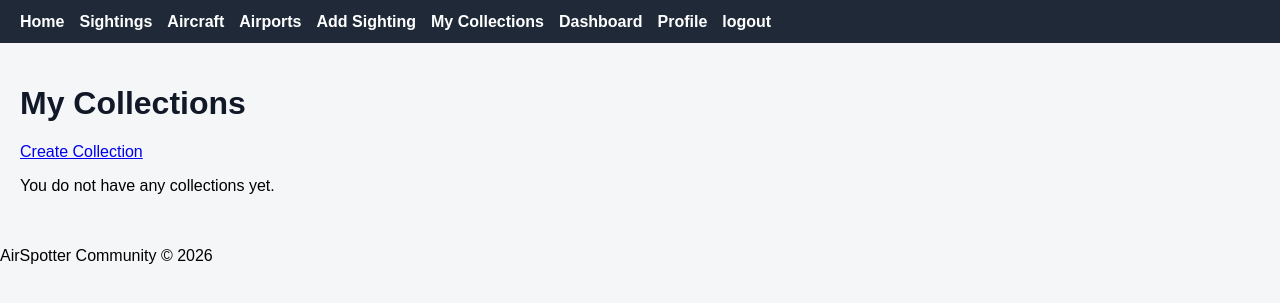
After one commit to galinhristov/airspotter-project, a Django app: page /community/collections/ in a window 1280 px wide. The commit adds this page. Shown: the top 303 px of the page. Run offline with Django 5.2, Linux system fonts and the light colour scheme; the visitor is signed in with stand-in values (Sample User, id 1); data that the repository does not hold is empty.

Commit message:
Implement collections CRUD with owner-based access and sightings selection

```diff
--- a/community/urls.py
+++ b/community/urls.py
@@ -1 +1,16 @@
-urlpatterns = ()
+from django.urls import path
+
+from community.views import (CollectionListView,
+                             CollectionDetailView,
+                             CollectionCreateView,
+                             CollectionUpdateView,
+                             CollectionDeleteView
+                             )
+
+urlpatterns = (
+    path('collections/', CollectionListView.as_view(), name='collection-list'),
+    path('collections/create/', CollectionCreateView.as_view(), name='collection-create'),
+    path('collections/<int:pk>/', CollectionDetailView.as_view(), name='collection-details'),
+    path('collections/<int:pk>/edit/', CollectionUpdateView.as_view(), name='collection-edit'),
+    path('collections/<int:pk>/delete/', CollectionDeleteView.as_view(), name='collection-delete'),
+)
--- a/community/views.py
+++ b/community/views.py
@@ -1,3 +1,68 @@
-from django.shortcuts import render
+from django.contrib.auth.mixins import LoginRequiredMixin, UserPassesTestMixin
+from django.urls import reverse_lazy
+from django.views.generic import ListView, DetailView, CreateView, UpdateView, DeleteView
 
-# Create your views here.
+from community.forms import CollectionCreateForm, CollectionEditForm
+from community.models import Collection
+
+
+class CollectionOwnerRequiredMixin(UserPassesTestMixin):
+    def test_func(self):
+        obj = self.get_object()
+        return obj.owner == self.request.user
+
+
+class CollectionListView(LoginRequiredMixin, ListView):
+    model = Collection
+    template_name = 'community/collection-list.html'
+    context_object_name = 'collections'
+
+    def get_queryset(self):
+        return Collection.objects.filter(owner=self.request.user).prefetch_related('sightings')
+
+
+class CollectionDetailView(LoginRequiredMixin, DetailView):
+    model = Collection
+    template_name = 'community/collection-details.html'
+    context_object_name = 'collection'
+
+    def get_queryset(self):
+        return Collection.objects.filter(owner=self.request.user).prefetch_related('sightings')
+
+
+class CollectionCreateView(LoginRequiredMixin, CreateView):
+    model = Collection
+    form_class = CollectionCreateForm
+    template_name = 'community/collection-create.html'
+    success_url = reverse_lazy('collection-list')
+
+    def form_valid(self, form):
+        form.instance.owner = self.request.user
+        return super().form_valid(form)
+
+    def get_form(self, form_class=None):
+        form = super().get_form(form_class)
+        form.fields['sightings'].queryset = self.request.user.sightings.all()
+        return form
+
+
+class CollectionUpdateView(LoginRequiredMixin, CollectionOwnerRequiredMixin, UpdateView):
+    model = Collection
+    form_class = CollectionEditForm
+    template_name = 'community/collection-edit.html'
+    context_object_name = 'collection'
+
+    def get_success_url(self):
+        return reverse_lazy('collection-details', kwargs={'pk': self.object.pk})
+
+    def get_form(self, form_class=None):
+        form = super().get_form(form_class)
+        form.fields['sightings'].queryset = self.request.user.sightings.all()
+        return form
+
+
+class CollectionDeleteView(LoginRequiredMixin, CollectionOwnerRequiredMixin, DeleteView):
+    model = Collection
+    template_name = 'community/collection-delete.html'
+    success_url = reverse_lazy('collection-list')
+    context_object_name = 'collection'
--- /dev/null
+++ b/templates/community/collection-list.html
@@ -0,0 +1,27 @@
+{% extends 'base.html' %}
+
+{% block content %}
+    <h1>My Collections</h1>
+    <p>
+        <a href="{% url 'collection-create' %}">Create Collection</a>
+    </p>
+
+    {% if collections %}
+        <ul>
+            {% for collection in collections %}
+                <li>
+                    <a href="{% url 'collection-details' pk=collection.pk %}">
+                        {{ collection.title }}
+                        {% if collection.is_public %}
+                            (Public)
+                        {% else %}
+                            (Private)
+                        {% endif %}
+                    </a>
+                </li>
+            {% endfor %}
+        </ul>
+    {% else %}
+        <p>You do not have any collections yet. </p>
+    {% endif %}
+{% endblock %}
--- a/templates/partials/navbar.html
+++ b/templates/partials/navbar.html
@@ -8,6 +8,7 @@
     <!-- User navigation -->
     {% if user.is_authenticated %}
         <a href="{% url 'sighting-create' %}">Add Sighting</a>
+        <a href="{% url 'collection-list' %}">My Collections</a>
         <a href="{% url 'dashboard' %}">Dashboard</a>
         <a href="{% url 'profile-details' pk=request.user.pk %}">Profile</a>
 
```
Also changed, not shown: community/forms.py (added, +41 -0 lines), templates/community/collection-create.html (added, +11 -0 lines), templates/community/collection-delete.html (added, +22 -0 lines), templates/community/collection-details.html (added, +31 -0 lines), templates/community/collection-edit.html (added, +11 -0 lines).
